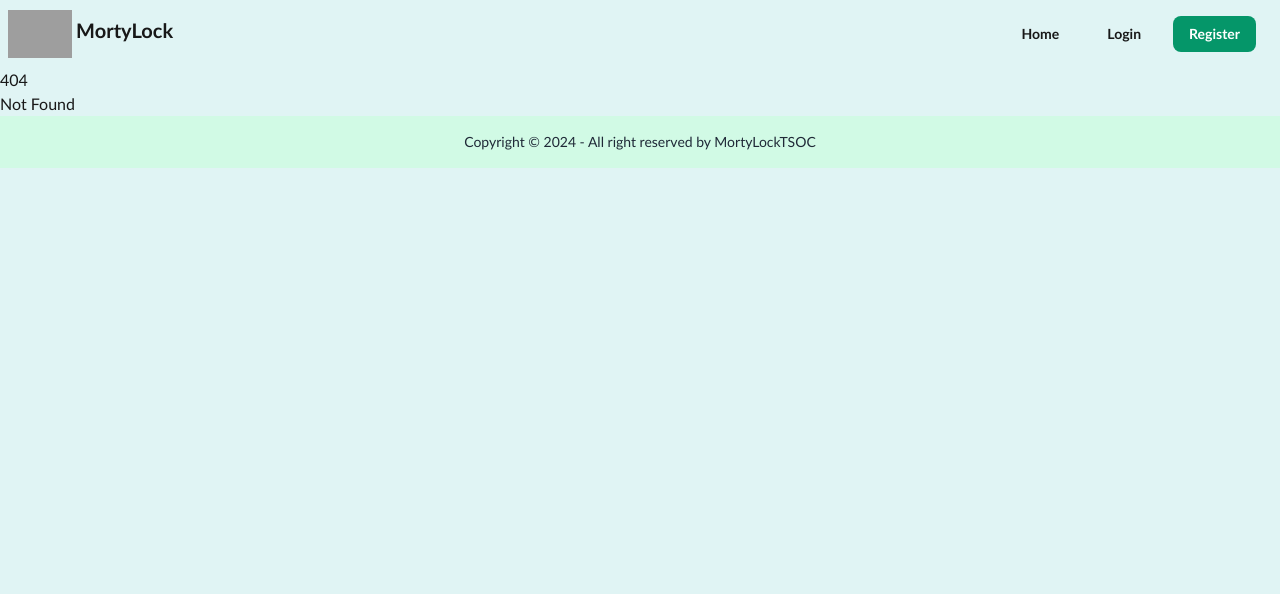
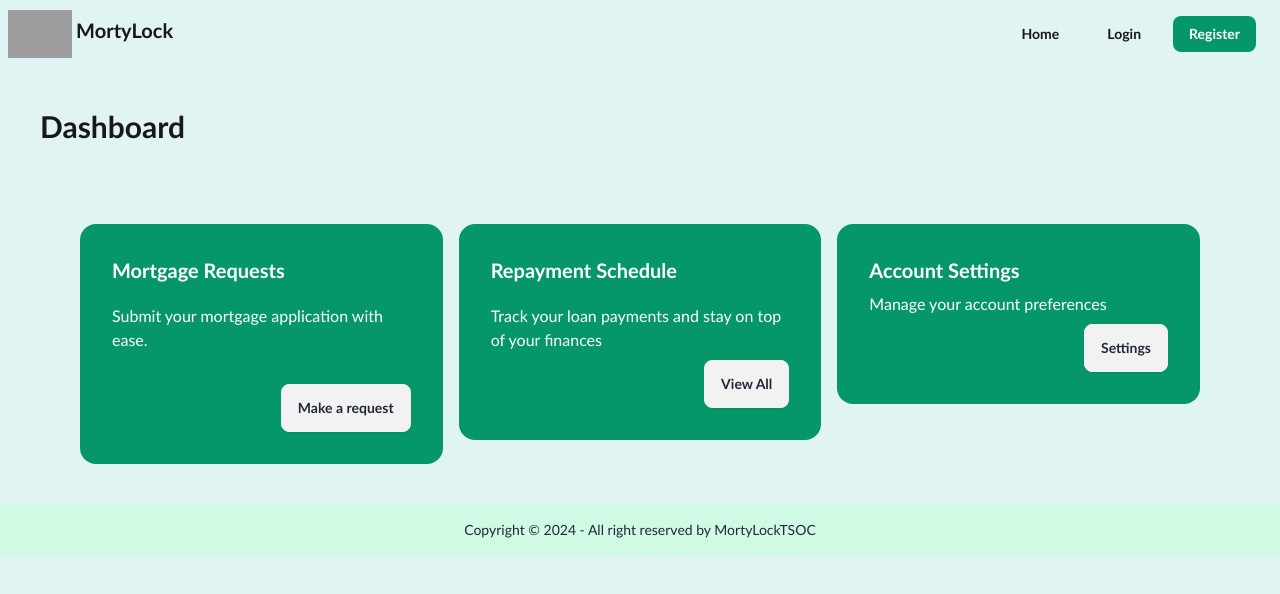
Before and after one commit to AffanImran1303/MortyLock_d2TSOCsprint, a SvelteKit app: page /dashboard in a window 1280 px wide. Before the commit this address had no page. Shown: the top 594 px of the page. Built offline with nearby package versions, Linux system fonts and the light colour scheme; grey boxes are pictures that could not be loaded.

Commit message:
Dashboard UI Updated

```diff
--- a/src/app.html
+++ b/src/app.html
@@ -2,7 +2,8 @@
 <html lang="en">
 	<head>
 		<meta charset="utf-8" />
-		<link rel="icon" href="%sveltekit.assets%/favicon.png" />
+		<title>MortyLock</title>
+		<link rel="icon" href="/src/assets/logo.png" />
 		<meta name="viewport" content="width=device-width, initial-scale=1" />
 		%sveltekit.head%
 	</head>
--- a/src/lib/Footer.svelte
+++ b/src/lib/Footer.svelte
@@ -1,4 +1,4 @@
-<footer class="footer footer-center bg-emerald-100 text-base-content p-4">
+<footer class="footer footer-center bg-emerald-100 text-base-content p-4 left-0 right-0">
     <aside>
       <p>Copyright © {new Date().getFullYear()} - All right reserved by MortyLockTSOC</p>
     </aside>
--- a/src/lib/Header.svelte
+++ b/src/lib/Header.svelte
@@ -23,7 +23,7 @@
         </ul>
       </div>
       <div>
-      <a href="/"><img class="h-12 inline-block align-middle" src="src\assets\logo.png" alt="MortyLock logo">
+      <a href="/"><img class="h-12 inline-block align-middle" src="/src/assets/logo.png" alt="MortyLock logo">
       <span class="text-xl font-semibold">MortyLock</span></a>
       </div>
     </div>
--- /dev/null
+++ b/src/routes/dashboard/+page.svelte
@@ -0,0 +1,42 @@
+<div class="m-10">
+<p class="text-3xl font-semibold">Dashboard</p>
+<div class="grid grid-cols-1 md:grid-cols-2 lg:grid-cols-3 gap-4 m-10">
+  <div class="mt-10">
+    <div class="card bg-emerald-600 text-white max-w-sm">
+      <div class="card-body">
+        <h2 class="card-title">Mortgage Requests</h2>
+        <p class="mt-3">Submit your mortgage application with ease.</p>
+        <div class="card-actions justify-end mt-6">
+          <button class="btn"><a href="/dashboard/mortgagerequests">Make a request</a></button>
+        </div>
+      </div>
+    </div>
+  </div>
+
+  <div class="mt-10">
+    <div class="card bg-emerald-600 text-white max-w-sm">
+      <div class="card-body">
+        <h2 class="card-title">Repayment Schedule</h2>
+        <p class="mt-3">Track your loan payments and stay on top of your finances</p>
+        <div class="card-actions justify-end">
+          <button class="btn"><a href="/dashboard/repaymentschedule">View All</a></button>
+        </div>
+      </div>
+    </div>
+  </div>
+
+  <div class="mt-10">
+    <div class="card bg-emerald-600 text-white max-w-sm">
+      <div class="card-body">
+        <h2 class="card-title">Account Settings</h2>
+        <p>Manage your account preferences</p>
+        <div class="card-actions justify-end">
+          <button class="btn"><a href="/dashboard/usersettings">Settings</a></button>
+        </div>
+      </div>
+    </div>
+  </div>
+</div>
+
+
+</div>
--- /dev/null
+++ b/src/routes/dashboard/accountsettings/+page.svelte
@@ -0,0 +1 @@
+<p>Account Settings</p>
--- /dev/null
+++ b/src/routes/dashboard/mortgagerequests/+page.svelte
@@ -0,0 +1,28 @@
+<div class="m-10">
+    <p class="text-3xl font-semibold">Mortgage Requests</p>
+    <div class="grid grid-cols-1 md:grid-cols-2 lg:grid-cols-3 gap-4 m-10">
+      <div class="mt-10">
+        <div class="card bg-emerald-600 text-white max-w-sm">
+          <div class="card-body">
+            <h2 class="card-title">Request A Mortgage</h2>
+            <p class="mt-3">Make a mortgage request</p>
+            <div class="card-actions justify-end mt-6">
+              <button class="btn"><a href="/dashboard/mortgagerequests/request">Request a Mortgage</a></button>
+            </div>
+          </div>
+        </div>
+      </div>
+
+      <div class="mt-10">
+        <div class="card bg-emerald-600 text-white max-w-sm">
+          <div class="card-body">
+            <h2 class="card-title">Pending Requests</h2>
+            <p class="mt-3">Track your pending mortgage requests</p>
+            <div class="card-actions justify-end mt-6">
+              <button class="btn"><a href="/dashboard/mortgagerequests/pending">View pending requests</a></button>
+            </div>
+          </div>
+        </div>
+      </div>
+    </div>
+    </div>
--- /dev/null
+++ b/src/routes/dashboard/mortgagerequests/pending/+page.svelte
@@ -0,0 +1,3 @@
+<div class="m-10">
+<p class="text-3xl font-semibold">Pending Requests</p>
+</div>
--- /dev/null
+++ b/src/routes/dashboard/mortgagerequests/request/+page.svelte
@@ -0,0 +1,2 @@
+<div class="m-10">
+<p class="text-3xl font-semibold">Request A Mortgage</p></div>
--- /dev/null
+++ b/src/routes/dashboard/repaymentschedule/+page.svelte
@@ -0,0 +1,3 @@
+<div class="m-10">
+    <p class="text-3xl font-semibold">Repayment Schedule</p>
+    </div>
--- /dev/null
+++ b/src/routes/dashboard/usersettings/+page.svelte
@@ -0,0 +1,3 @@
+<div class="m-10">
+    <p class="text-3xl font-semibold">User Account Settings</p>
+    </div>
```
Also changed, not shown: src/assets/icons8-mortgage-90.png (added).
